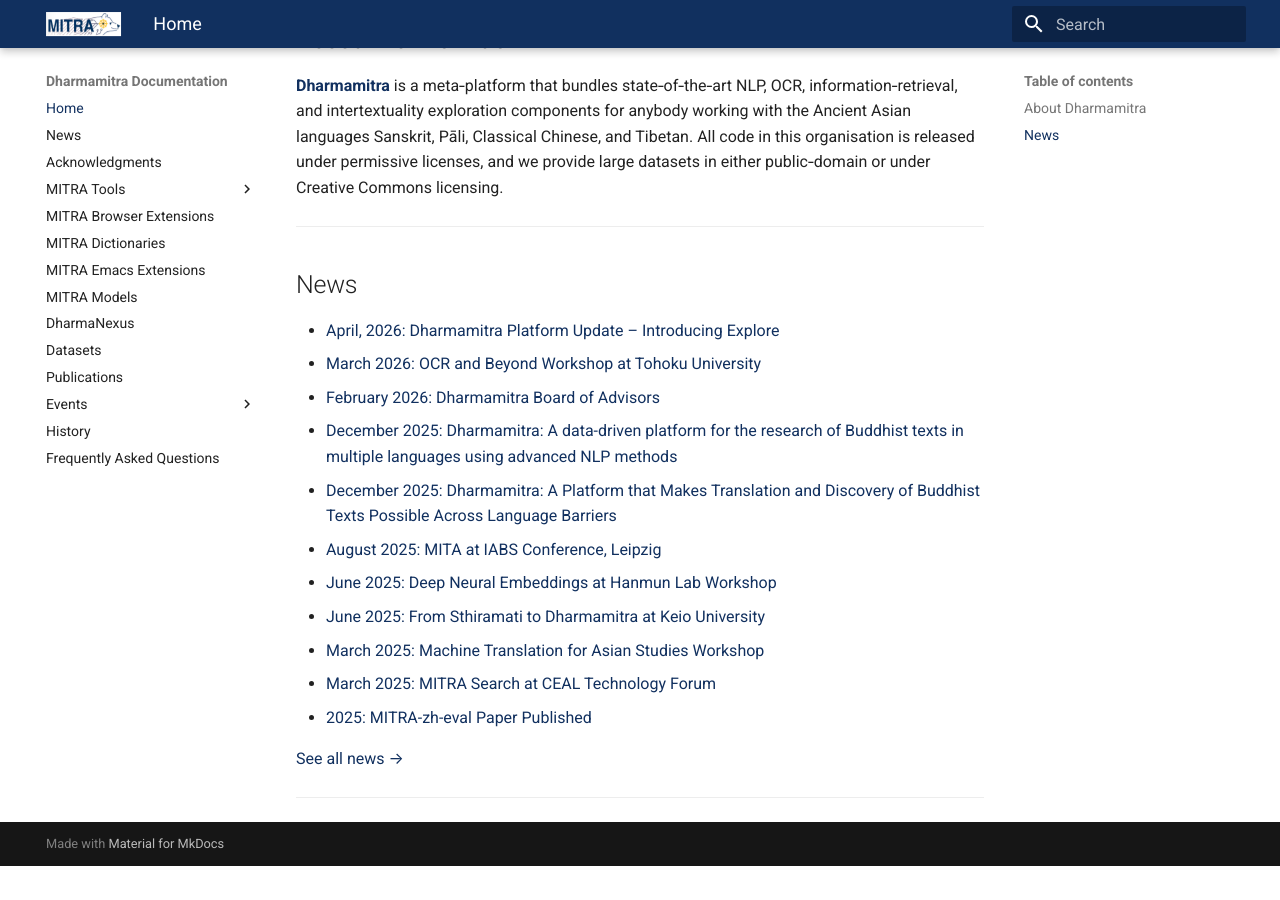
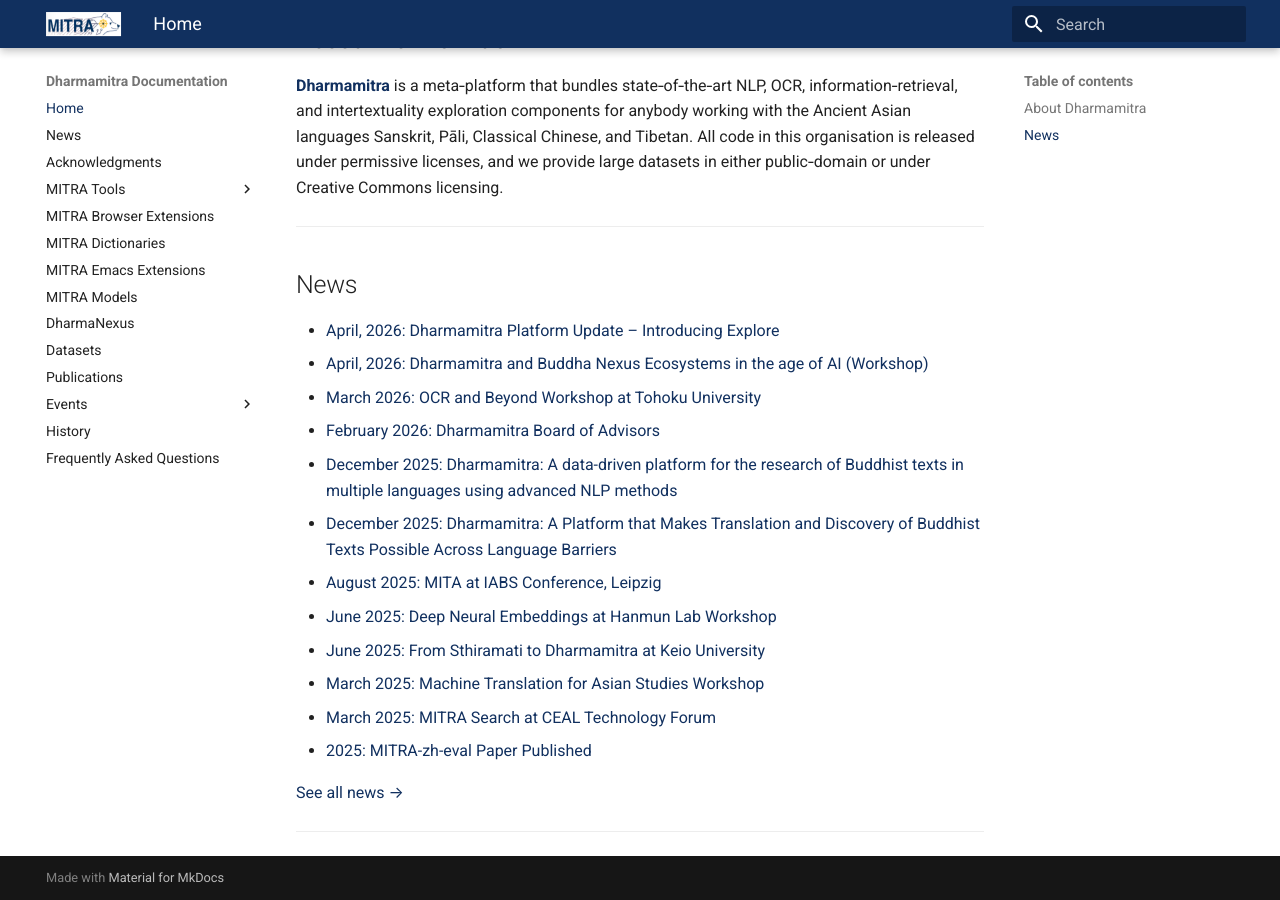
Before and after one commit to dharmamitra/dharmamitra-guides, an MkDocs documentation site: the page built from docs/index.md, in a window 1280 px wide and 900 px high, scrolled down 622 px. Built offline with MkDocs 1.6.1 and Material for MkDocs 9.7.7, drawn with Linux system fonts in a browser that asks for light colours; before the commit the page ends 1488 px from its top, so only the background shows below that.

Commit message:
Update index.md

```diff
--- a/docs/index.md
+++ b/docs/index.md
@@ -17,6 +17,7 @@
 
 <!-- Each news item links to its section in news.md -->
 - [April, 2026: Dharmamitra Platform Update – Introducing Explore](news.md#April-2026-Dharmamitra-Platform-Update–Introducing-Explore)
+- [April, 2026: Dharmamitra and Buddha Nexus Ecosystems in the age of AI (Workshop)](news.md#April-2026-Dharmamitra-and-Buddha-Nexus-Ecosystems-in-the-age-of-AI)
 - [March 2026: OCR and Beyond Workshop at Tohoku University](news.md#OCR-and-Beyond-Workshop-at-Tohoku-University)
 - [February 2026: Dharmamitra Board of Advisors](news.md#Dharmamitra-Board-of-Advisors)
 - [December 2025: Dharmamitra: A data-driven platform for the research of Buddhist texts in multiple languages using advanced NLP methods](news.md#Dharmamitra-A-data-driven-platform-for-the-research-of-Buddhist-texts-in-multiple-languages-using-advanced-NLP-methods)
```
